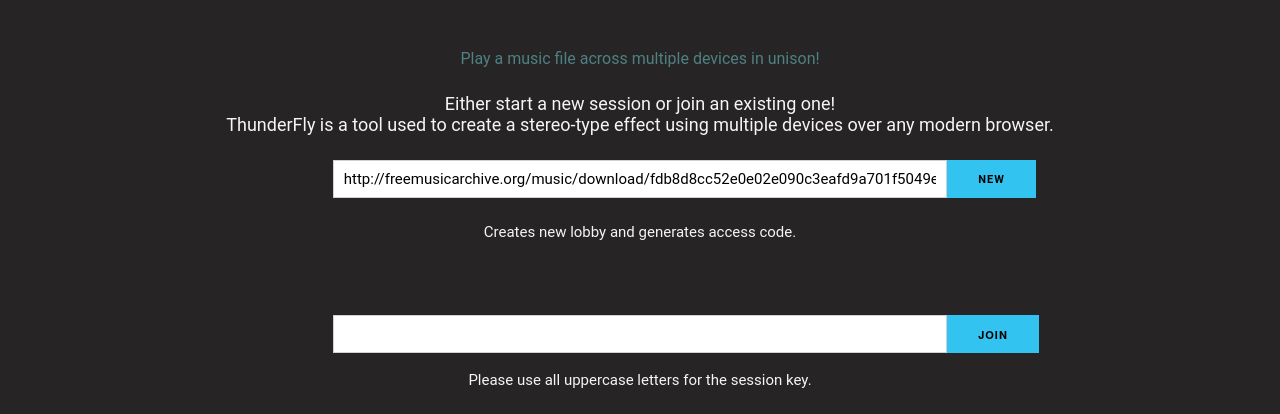
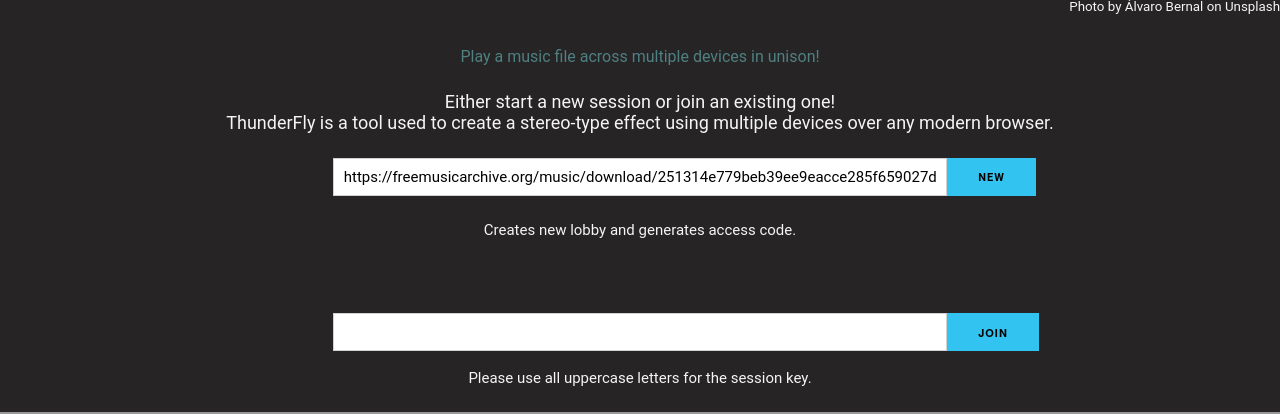
Before and after one commit to texasfight/thunderfly, a Flask app: page / in a window 1280 px wide. Shown: the part 801-1215 px from the top of the page. Run offline with Flask 2, Linux system fonts and the light colour scheme.

Commit message:
added photo attribution, fixed default link

```diff
--- a/app/static/styles/style.css
+++ b/app/static/styles/style.css
@@ -26,9 +26,9 @@
     height: 50vh;
     background-size: cover;
     font-size: xx-large;
-    margin-bottom: 5rem;
+    margin-bottom: 0;
     background-image: url("alvaro-bernal-25211.jpg");
-    box-shadow: inset 0 -10px 11px rgba(0, 0, 0, .2)
+    box-shadow: inset 0 -15px 18px rgba(0, 0, 0, .4)
 }
 
 .padded {
--- a/app/templates/index.html
+++ b/app/templates/index.html
@@ -15,6 +15,9 @@
             <h2 class="center"><strong>thunderfly</strong></h2>
         </div>
 
+        <p style="float:right; font-size: 10pt;">Photo by Álvaro Bernal on Unsplash</p>
+        <br/>
+<br/>
 
         <p id="hello" class="isStarter">Play a music file across multiple devices in unison!</p>
 
@@ -23,7 +26,7 @@
         </p>
 
         <p>
-        <input class="alignCenter normal six columns offset-by-three columns" style="border-radius: 0;" id="music_url" type="text" value="http://freemusicarchive.org/music/download/fdb8d8cc52e0e02e090c3eafd9a701f5049ec7dd">
+        <input class="alignCenter normal six columns offset-by-three columns" style="border-radius: 0;" id="music_url" type="text" value="https://freemusicarchive.org/music/download/251314e779beb39ee9eacce285f659027d478ab3">
         <input type="button" class="button-primary padded" value="NEW" onclick="newsession(this.form);"><br />
         <p class="center"> Creates new lobby and generates access code. </p>
         <br />
```
Also changed, not shown: app/views.py (+6 -2 lines).
